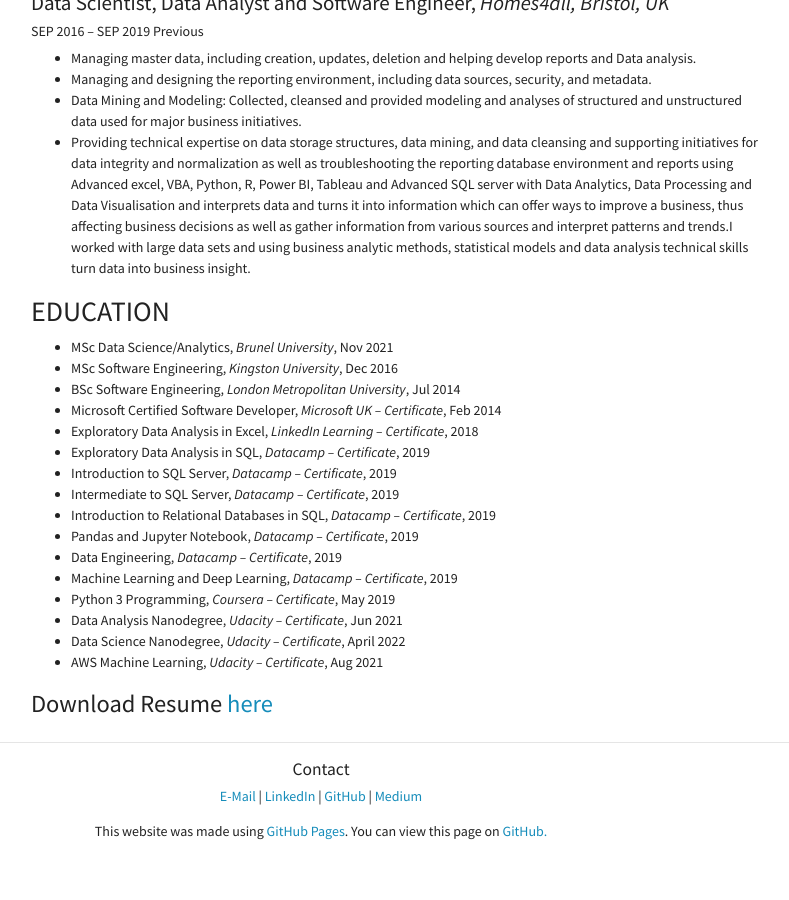
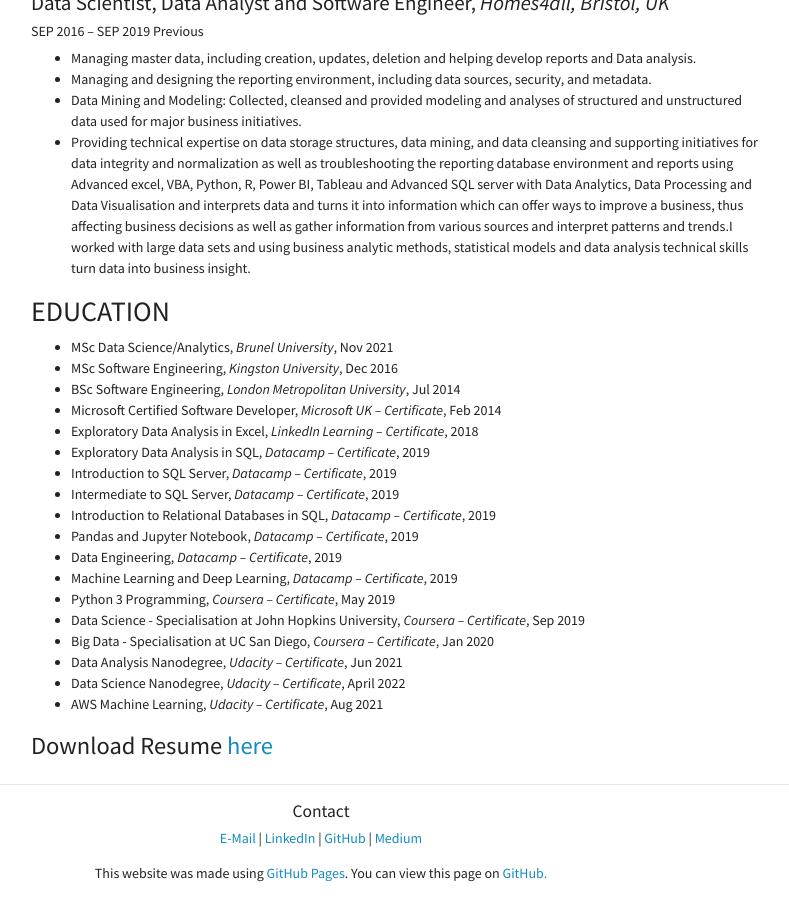
Before and after one commit to Abdishakury/abdishakury.github.io, a Jekyll site: the page built from Resume.md, in a window 1280 px wide and 900 px high, scrolled down 1528 px. Shown: the whole window, without its empty margins (339-1128 px from the left). Built offline with Jekyll 4.4.1, drawn with Linux system fonts in a browser that asks for light colours; nearby versions of some CDN libraries; our own code applies the rules of GitHub Pages for plain Markdown files; before the commit the page ends 2386 px from its top, so only the background shows below that; some of the changed text lies outside the part shown.

Commit message:
Update Resume.md

```diff
--- a/Resume.md
+++ b/Resume.md
@@ -73,6 +73,8 @@
 - Data Engineering, *Datacamp – Certificate*, 2019
 - Machine Learning and Deep Learning, *Datacamp – Certificate*, 2019
 - Python 3 Programming, *Coursera – Certificate*, May 2019
+- Data Science - Specialisation at John Hopkins University, *Coursera – Certificate*, Sep 2019
+- Big Data - Specialisation at UC San Diego, *Coursera – Certificate*, Jan 2020
 - Data Analysis Nanodegree, *Udacity – Certificate*, Jun 2021
 - Data Science Nanodegree, *Udacity – Certificate*, April 2022
 - AWS Machine Learning, *Udacity – Certificate*, Aug 2021
```
Also changed, not shown: other parts of Resume.md (+1 -1 lines).
